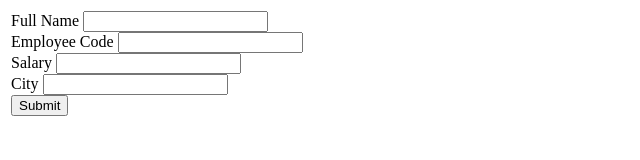
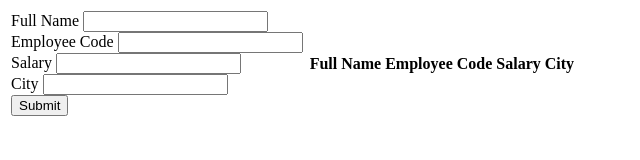
Before and after one commit to mr-fool/crud, a plain HTML site: page index.html in a window 1280 px wide. Shown: the whole page, without its empty margins (0-640 px from the left). Drawn offline with Linux system fonts and the light colour scheme.

Commit message:
Update index.html

```diff
--- a/index.html
+++ b/index.html
@@ -36,7 +36,10 @@
                     <table class="list">
                         <thread>
                             <tr>
-
+                                <th>Full Name</th>
+                                <th>Employee Code</th>
+                                <th>Salary</th>
+                                <th>City</th>
                             </tr>
                         </thread>
                     </table>
```
